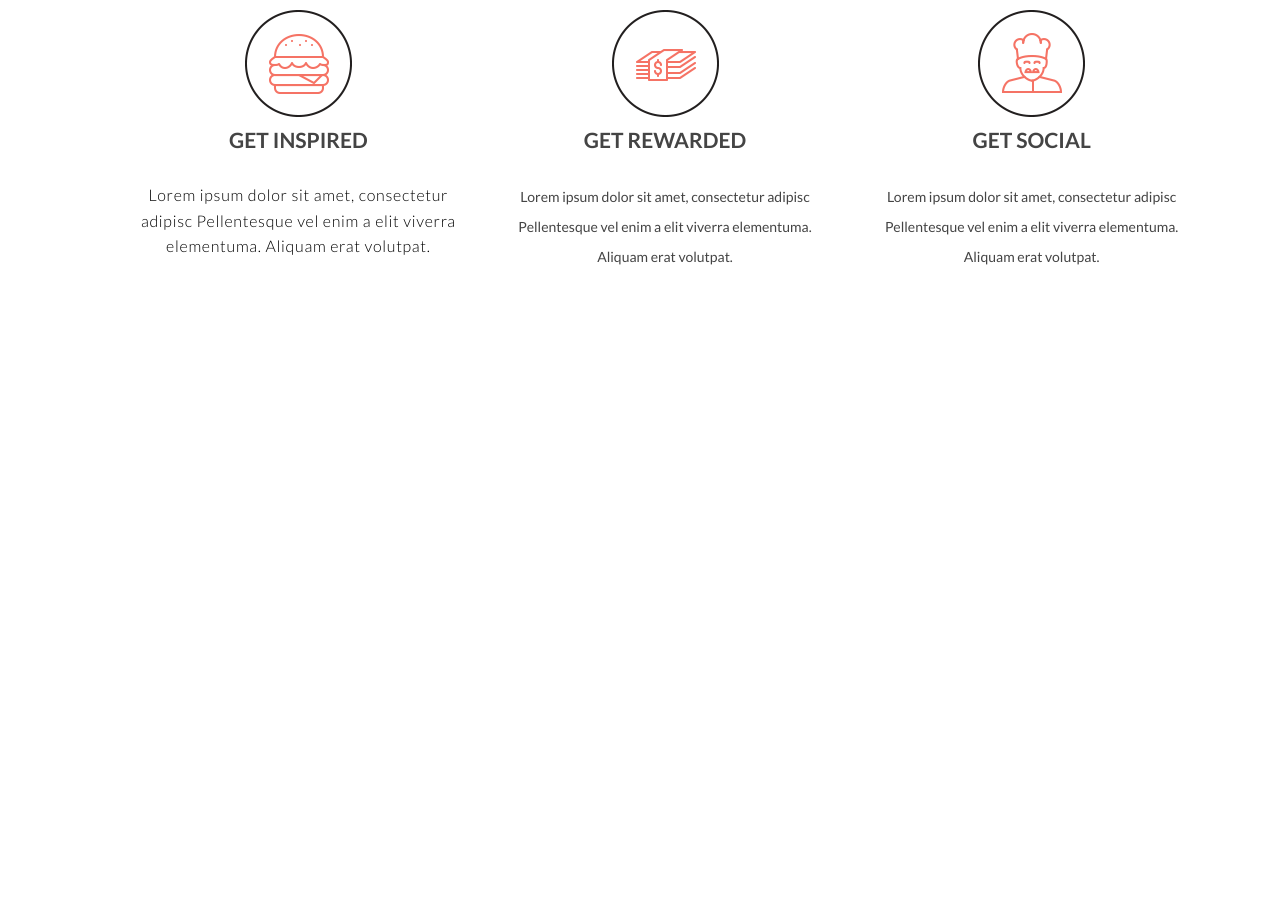
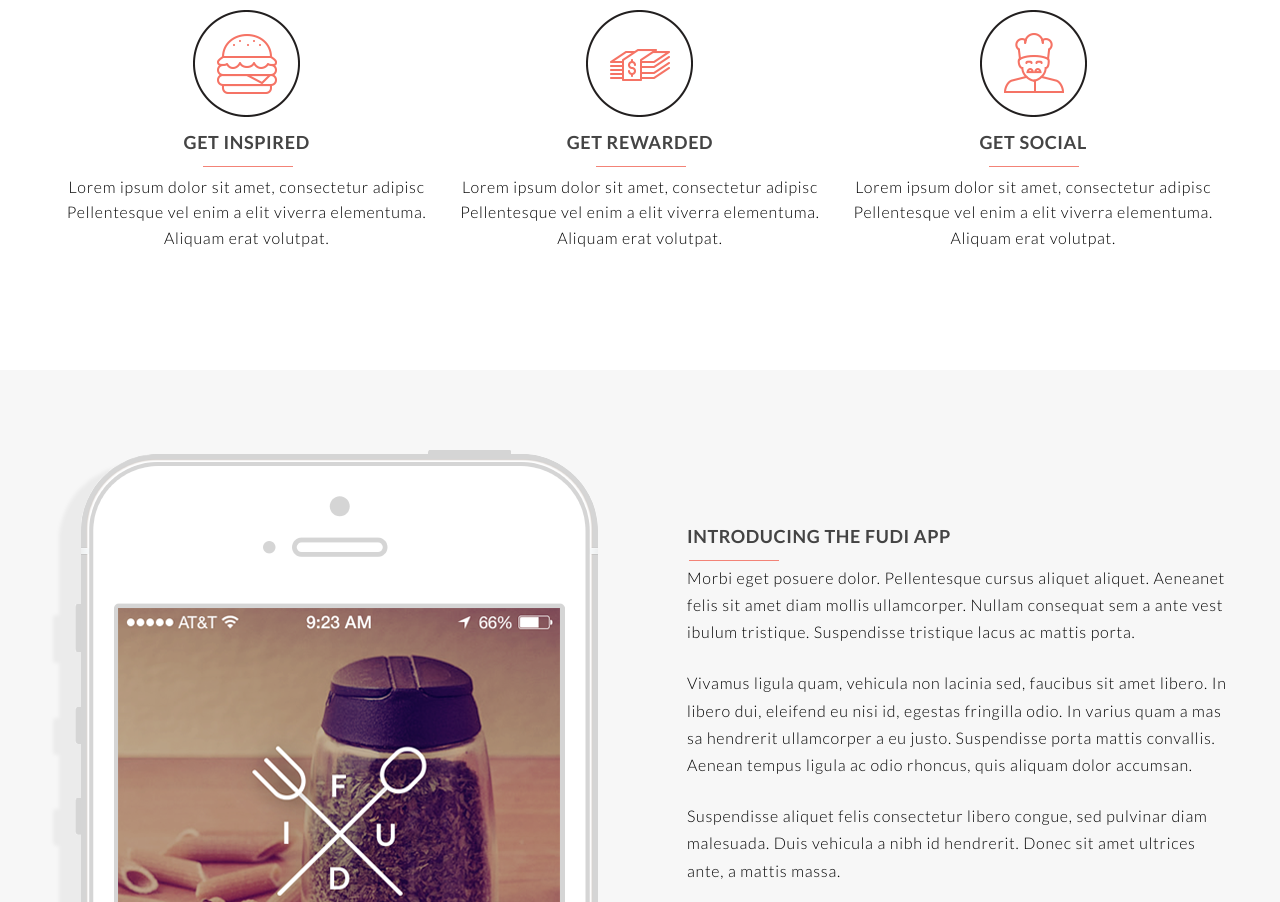
Before and after one commit to bogdats/fudi, a plain HTML site: page index.html in a window 1280 px wide. Shown: the part 890-1792 px from the top of the page. Before the commit the page ends 1282 px from the top, so only its background shows below. Drawn offline with Linux system fonts and the light colour scheme.

Commit message:
add second section

```diff
--- a/css/style.css
+++ b/css/style.css
@@ -32,9 +32,10 @@ a:hover{
 
 /* Layout */
 .ba-container{
-	padding-left: 50px;
-	padding-right: 50px;
-	max-width: 1200px;
+	margin: 0 auto;
+	padding-left: 20px;
+	padding-right: 20px;
+	max-width: 1220px;
 }
 
 /* Typography */
@@ -87,26 +88,32 @@ textarea {
 }
 
 .ba-intro-inner{
+
 	padding: 100px 0;
 	min-height: 100vh;
 	text-align: center;
 	display: flex;
 	flex-direction: column;
 	justify-content: center;
+	text-align: center;
 	align-items: center;
 	font-size: 30px;
 }
 
 
 .ba-header{
+	padding-top: 20px;
 	position: fixed;
 	z-index: 2;
 	left: 0;
 	top: 0;
 	right: 0;
+	background: linear-gradient(to bottom, rgba(0,0,0,0.8), transparent);
 }
 
 .ba-tnr36{
+	margin-top: 80px;
+
 	font-family: 'Times New Roman';
 color: #ffffff;
 font-size: 36px;
@@ -151,7 +158,7 @@ text-shadow: 0px 1px 40px rgba(1, 1, 1, 0.55);
 	font-size: 14px;
 	font-weight: 700;
 	color: #fff;
-	letter-spacing: 0.02em;
+	letter-spacing: -0.018em;
 }
 
 /*
@@ -174,24 +181,35 @@ h1{
     text-shadow: 0px 1px 40px rgba(1, 1, 1, 0.55);
 }
 
+.ba-section-title{
+	margin-bottom: 20px;
+}
+
 .ba-text{
 	font-family: Lato;
 	color:  #000000;
 	font-size: 16px;
 	font-weight: 300;
 	line-height: 18px;
-	letter-spacing: 0.045em;
+	letter-spacing: 0.046em;
     line-height: 1.6;
 }
 
+.ba-section-title{
+	position: relative;
+	padding-top: 5px;
+	font-size: 18px;
+	letter-spacing: 0.034em;
 
+}
 .ba-section-title::after {
+	position: absolute;
     content: '';
     width: 90px;
     height: 1px;
     background-color: #F38377;
-    /* position: absolute; */
-    top: 32px;
+    position: absolute;
+    top: 40px;
     left: 2px;
     right: 0;
     bottom: 0;
@@ -201,13 +219,14 @@ h1{
 
 .ba-description-inner{
 	display: flex;
-	justify-content: center;
+	flex-direction: row;
+	align-items: center;
 	}
 
 .ba-description-item{
 	width: 33.33%;
     text-align: center;
-    padding-left: 50px;
+    /* padding-left: 50px; */
 
 }
 
@@ -222,7 +241,7 @@ h1{
 	border: 2px solid #ddd;
 	border-radius: 2px;
 	font-weight: 700;
-	padding: 8px 60px;
+	padding: 8px 79px;
 	letter-spacing: 0.02em;
 	/* margin-top: 43px; */
 	margin-bottom: 36px;
@@ -230,3 +249,48 @@ h1{
 
 
 }
+
+.ba-introduction{
+	background-color: #f7f7f7;
+}
+
+
+.ba-introduction-inner{
+	display: flex;
+	padding-top: 80px;
+}
+
+.ba-introduction-text{
+	padding-top: 76px;
+	padding-left: 32px;
+}
+
+.introduction-text{
+	margin-bottom: 16px;
+	font-size: 18px;
+	letter-spacing: 0.034em;
+	position: relative;
+	/* padding-top: 75px; */
+}
+
+.introduction-text:after{
+	position: absolute;
+    content: '';
+    width: 90px;
+    height: 1px;
+    background-color: #F38377;
+    position: absolute;
+    top: 34px;
+    left: 2px;
+
+    bottom: 0;
+    margin: auto;
+}
+.ba-introduction-text > p {
+	line-height: 1.7;
+	padding-bottom: 4px;
+}
+
+.ba-introduction-store > img{
+	padding-right: 10px;
+}
--- a/index.html
+++ b/index.html
@@ -1,5 +1,6 @@
 <!DOCTYPE html>
 <html lang="en">
+
 <head>
 	<meta charset="UTF-8">
 	<title>Fudi</title>
@@ -7,12 +8,13 @@
 	<meta name="viewport" content="width=device-width, initial-scale=1">
 
 	<meta name="description" content="" />
-	<link rel="icon" href="img/favicon.png"/>
+	<link rel="icon" href="img/favicon.png" />
 	<link rel="stylesheet" href="css/normalize.css" />
 	<link rel="stylesheet" href="css/layout.css" />
 	<link rel="stylesheet" href="css/style.css" />
 
 </head>
+
 <body>
 	<header class="ba-header">
 		<div class="ba-container">
@@ -62,7 +64,7 @@
 					<div class="ba-description-item">
 						<img src="img/$_icon.png" alt="Money">
 						<h2 class="ba-section-title">GET REWARDED</h2>
-							<p>Lorem ipsum dolor sit amet, consectetur adipisc
+						<p class="ba-text">Lorem ipsum dolor sit amet, consectetur adipisc
 							Pellentesque vel enim a elit viverra elementuma.
 							Aliquam erat volutpat.</p>
 					</div>
@@ -70,7 +72,7 @@
 					<div class="ba-description-item">
 						<img src="img/cook_icon.png" alt="Cook">
 						<h2 class="ba-section-title">GET SOCIAL</h2>
-							<p>Lorem ipsum dolor sit amet, consectetur adipisc
+						<p class="ba-text">Lorem ipsum dolor sit amet, consectetur adipisc
 							Pellentesque vel enim a elit viverra elementuma.
 							Aliquam erat volutpat.</p>
 					</div>
@@ -82,8 +84,63 @@
 		</section>
 		<!-- /.ba-description -->
 
+
+		<div class="ba-introduction">
+			<div class="ba-container">
+				<div class="ba-introduction-inner">
+					<div class="ba-row">
+						<div class="ba-col-6">
+							<div class="ba-iphone">
+								<img src="img/iphone5s.png" alt="iPhone">
+							</div><!-- /.ba-iphone -->
+						</div>
+						<div class="ba-col-6">
+							<div class="ba-introduction-text">
+								<h2 class="introduction-text">
+									INTRODUCING THE FUDI APP
+								</h2>
+								<p class="ba-text">
+									Morbi eget posuere dolor. Pellentesque cursus aliquet aliquet. Aeneanet
+									felis sit amet diam mollis ullamcorper. Nullam consequat sem a ante vest
+									ibulum tristique. Suspendisse tristique lacus ac mattis porta.
+								</p>
+
+								<p class="ba-text">
+									Vivamus ligula quam, vehicula non lacinia sed, faucibus sit amet libero. In
+									libero dui, eleifend eu nisi id, egestas fringilla odio. In varius quam a mas
+									sa hendrerit ullamcorper a eu justo. Suspendisse porta mattis convallis.
+									Aenean tempus ligula ac odio rhoncus, quis aliquam dolor accumsan.
+								</p>
+
+								<p class="ba-text">
+									Suspendisse aliquet felis consectetur libero congue, sed pulvinar diam
+									malesuada. Duis vehicula a nibh id hendrerit. Donec sit amet ultrices
+									ante, a mattis massa.
+								</p>
+
+								<div class="ba-introduction-store">
+									<img src="img/appstore.jpg" alt="appstore">
+									<img src="img/googleplay.jpg" alt="gplay">
+								</div>
+
+							</div><!-- /.ba-introduction-text -->
+						</div>
+
+
+
+
+					</div>
+					<!-- /.ba-introduction-inner -->
+				</div>
+				<!-- .ba-row -->
+			</div>
+			<!-- /.ba-container -->
+		</div>
+		<!-- /.ba-introduction -->
+
 	</main>
 
 
 </body>
+
 </html>
```
Also changed, not shown: img/appstore.jpg (added), img/bg2.jpg (added), img/chinese.jpg (added), img/french.jpg (added), img/googleplay.jpg (added), img/indian.jpg (added), img/iphone5s.png (added), img/italian.jpg (added), img/logo.png, img/mexican.jpg (added), img/review-bg.jpg (added), img/seafood.jpg (added), img/steakhouse.jpg (added), img/sushi.jpg (added), 1 more files. Lines whose indentation alone changed are shown as unchanged.
